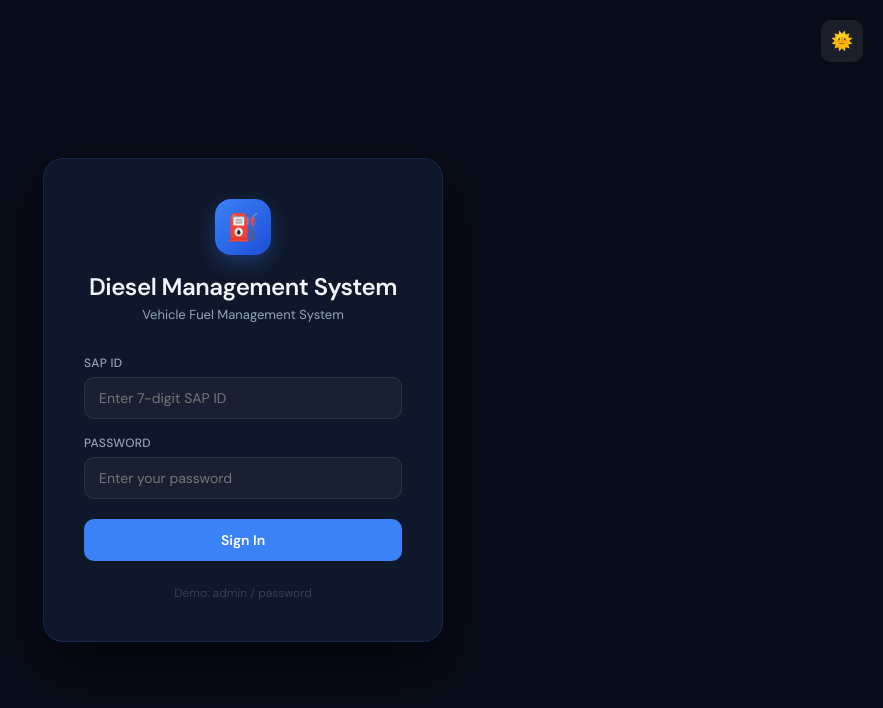
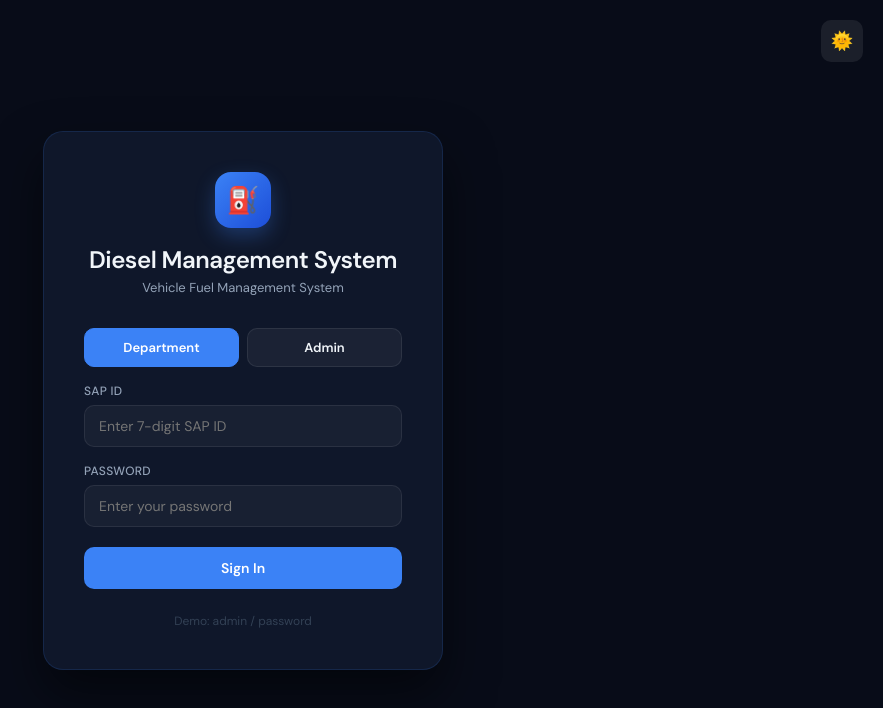
Before and after one commit to TameshwariSahu/diesel_management, a React (Vite) app in the folder frontend/: page /login in a window 1280 px wide. Shown: the top 708 px of the page, without its empty margins (397-1280 px from the left). Built offline with nearby package versions, Linux system fonts and the light colour scheme; no server answers.

Commit message:
Polish login and allocation workflow

```diff
--- a/frontend/src/components/PageHeader.jsx
+++ b/frontend/src/components/PageHeader.jsx
@@ -7,7 +7,7 @@ const PageHeader = ({ title, subtitle, showBack = true, children }) => {
 
   const theme = {
     text: isDark ? '#F1F5F9' : '#1E293B',
-    subText: isDark ? '#475569' : '#64748B',
+    subText: isDark ? '#94A3B8' : '#64748B',
   };
 
   return (
--- a/frontend/src/pages/AdminDashboard.jsx
+++ b/frontend/src/pages/AdminDashboard.jsx
@@ -33,7 +33,7 @@ const StatCard = ({ label, value, color, icon, theme }) => (
 
 const AdminDashboard = () => {
   const { isDark } = useTheme();
-  const theme = { bg: isDark ? '#080C18' : '#F1F5F9', cardBg: isDark ? '#0F172A' : '#FFFFFF', text: isDark ? '#F1F5F9' : '#1E293B', subText: isDark ? '#475569' : '#64748B', border: isDark ? 'rgba(59,130,246,0.1)' : 'rgba(0,0,0,0.05)' };
+  const theme = { bg: isDark ? '#080C18' : '#F1F5F9', cardBg: isDark ? '#0F172A' : '#FFFFFF', text: isDark ? '#F1F5F9' : '#1E293B', subText: isDark ? '#94A3B8' : '#64748B', border: isDark ? 'rgba(59,130,246,0.1)' : 'rgba(0,0,0,0.05)' };
 
   const [allocations, setAllocations] = useState([]);
   const [departments, setDepartments] = useState([]);
--- a/frontend/src/pages/DepartmentsPage.jsx
+++ b/frontend/src/pages/DepartmentsPage.jsx
@@ -9,7 +9,7 @@ import { useTheme } from '../context/ThemeContext';
 
 export default function DepartmentsPage() {
   const { isDark } = useTheme();
-  const theme = { bg: isDark ? '#080C18' : '#F1F5F9', cardBg: isDark ? '#0F172A' : '#FFFFFF', text: isDark ? '#F1F5F9' : '#1E293B', subText: isDark ? '#475569' : '#64748B', border: isDark ? 'rgba(59,130,246,0.1)' : 'rgba(0,0,0,0.05)' };
+  const theme = { bg: isDark ? '#080C18' : '#F1F5F9', cardBg: isDark ? '#0F172A' : '#FFFFFF', text: isDark ? '#F1F5F9' : '#1E293B', subText: isDark ? '#94A3B8' : '#64748B', border: isDark ? 'rgba(59,130,246,0.1)' : 'rgba(0,0,0,0.05)' };
   const input = {
     background: isDark ? "rgba(255,255,255,0.04)" : "#FFFFFF",
     border: isDark ? "1px solid rgba(255,255,255,0.08)" : "1px solid rgba(15,23,42,0.12)",
@@ -31,7 +31,6 @@ export default function DepartmentsPage() {
   const emptyForm = { dept_name: "", incharge_name: "", contact: "" };
   const [form, setForm] = useState(emptyForm);
   const [editingId, setEditingId] = useState(null);
-  const [showNewIncharge, setShowNewIncharge] = useState(false);
 
   const [currentPage, setCurrentPage] = useState(1);
   const itemsPerPage = 5;
@@ -83,7 +82,6 @@ const saveDepartment = async (e) => {
 
     setForm(emptyForm);
     setEditingId(null);
-    setShowNewIncharge(false);
     load();
   } catch (err) {
     alert(err.response?.data?.message || "Error saving department");
@@ -102,14 +100,12 @@ const saveDepartment = async (e) => {
       incharge_name: department.incharge_name || "",
       contact: department.contact || "",
     });
-    setShowNewIncharge(false);
     window.scrollTo({ top: 0, behavior: "smooth" });
   };
 
   const cancelEdit = () => {
     setEditingId(null);
     setForm(emptyForm);
-    setShowNewIncharge(false);
   };
 
   return (
@@ -122,43 +118,16 @@ const saveDepartment = async (e) => {
 
               <form onSubmit={saveDepartment} style={{ display: "grid", gridTemplateColumns: "1.3fr 1fr 1fr auto auto", gap: 10, margin: "16px 0" }}>
           <input style={input} placeholder="Department name" value={form.dept_name} onChange={(e) => setForm({ ...form, dept_name: e.target.value })} required />
-          {showNewIncharge ? (
-            <div style={{ display: "flex", gap: 5 }}>
-              <input
-                style={input}
-                placeholder="New incharge name"
-                value={form.incharge_name}
-                onChange={(e) => setForm({ ...form, incharge_name: e.target.value })}
-              />
-              <button
-                type="button"
-                onClick={() => { setShowNewIncharge(false); setForm({ ...form, incharge_name: "" }); }}
-                title="Back to saved incharges"
-                style={{ background: 'rgba(239,68,68,0.1)', border: '1px solid rgba(239,68,68,0.3)', color: '#F87171', borderRadius: 10, padding: '0 10px', cursor: 'pointer', fontSize: '16px' }}
-              >
-                ✕
-              </button>
-            </div>
-          ) : (
           <select
             style={input}
             value={form.incharge_name}
-              onChange={(e) => {
-                if (e.target.value === "__new__") {
-                  setShowNewIncharge(true);
-                  setForm({ ...form, incharge_name: "" });
-                  return;
-                }
-                setForm({ ...form, incharge_name: e.target.value });
-              }}
+            onChange={(e) => setForm({ ...form, incharge_name: e.target.value })}
           >
             <option value="" style={optionStyle}>No Incharge / Select Saved</option>
             {savedIncharges.map(name => (
               <option key={name} value={name} style={optionStyle}>{name}</option>
             ))}
-              <option value="__new__" style={{ ...optionStyle, color: '#F59E0B' }}>+ Add New Incharge</option>
           </select>
-          )}
 
           <input style={input} type="tel" maxLength={10} placeholder="Contact" value={form.contact} onChange={(e) => setForm({ ...form, contact: e.target.value.replace(/[^0-9]/g, '') })} />
           <button type="submit" style={{ background: "#3B82F6", color: "#fff", border: "none", borderRadius: 10, padding: "10px 14px", cursor: "pointer", fontWeight: 600 }}>
--- a/frontend/src/pages/DeptDashboard.jsx
+++ b/frontend/src/pages/DeptDashboard.jsx
@@ -22,7 +22,7 @@ const StatusBadge = ({ status }) => {
 
 const DeptDashboard = () => {
   const { isDark } = useTheme();
-  const theme = { bg: isDark ? '#080C18' : '#F1F5F9', cardBg: isDark ? '#0F172A' : '#FFFFFF', text: isDark ? '#F1F5F9' : '#1E293B', subText: isDark ? '#475569' : '#64748B', border: isDark ? 'rgba(59,130,246,0.1)' : 'rgba(0,0,0,0.05)' };
+  const theme = { bg: isDark ? '#080C18' : '#F1F5F9', cardBg: isDark ? '#0F172A' : '#FFFFFF', text: isDark ? '#F1F5F9' : '#1E293B', subText: isDark ? '#94A3B8' : '#64748B', border: isDark ? 'rgba(59,130,246,0.1)' : 'rgba(0,0,0,0.05)' };
 
   const [allocations, setAllocations] = useState([]);
   const [showForm, setShowForm] = useState(false);
@@ -65,7 +65,7 @@ const DeptDashboard = () => {
      <Navbar user={user} deptName={deptName} onLogout={() => { localStorage.clear(); window.location.replace('/'); }} />
       <div style={{ maxWidth: '1100px', margin: '0 auto', padding: '2rem 1.5rem' }}>
 
-        <PageHeader title={`${deptName} Dashboard`} subtitle="Manage your diesel allocation requests">
+        <PageHeader title={`${deptName} Dashboard`} subtitle="Manage your diesel allocation requests" showBack={false}>
           <button onClick={() => setShowForm(!showForm)} style={{ background: showForm ? 'rgba(239,68,68,0.1)' : '#3B82F6', border: showForm ? '1px solid rgba(239,68,68,0.2)' : 'none', color: showForm ? '#F87171' : '#fff', borderRadius: '10px', padding: '9px 20px', fontSize: '13px', fontWeight: 600, cursor: 'pointer' }}>
             {showForm ? '✕ Close' : '+ New Allocation'}
           </button>
--- a/frontend/src/pages/Login.jsx
+++ b/frontend/src/pages/Login.jsx
@@ -9,6 +9,7 @@ import { useTheme } from '../context/ThemeContext';
 const Login = () => {
   const [username, setUsername] = useState('');
   const [password, setPassword] = useState('');
+  const [loginRole, setLoginRole] = useState('employee');
   const [error, setError] = useState('');
   const [loading, setLoading] = useState(false);
   const navigate = useNavigate();
@@ -61,7 +62,8 @@ const Login = () => {
     try {
       const res = await axios.post(`${API_BASE_URL}/api/auth/login`, {
         sapId: username,
-        password: password
+        password: password,
+        expectedRole: loginRole
       });
 
       console.log("FULL BACKEND RESPONSE:", res.data);
@@ -69,6 +71,14 @@ const Login = () => {
       // ✅ EXPLICITLY get the role from the response
       const backendRole = res.data.user.role;
       console.log("Extracted Role for Routing:", backendRole);
+
+      if (backendRole !== loginRole) {
+        setError(loginRole === 'admin'
+          ? 'These credentials are not allowed for admin login.'
+          : 'These credentials are not allowed for department login.'
+        );
+        return;
+      }
 
       // ✅ FIX: Directly check the role. No defaults.
       const targetPath = backendRole === 'admin' ? '/admin' : '/department';
@@ -199,6 +209,30 @@ const Login = () => {
         )}
 
         <form onSubmit={handleLogin} style={{ display: 'flex', flexDirection: 'column', gap: '1rem' }}>
+          <div style={{ display: 'grid', gridTemplateColumns: '1fr 1fr', gap: 8 }}>
+            {[
+              { value: 'employee', label: 'Department' },
+              { value: 'admin', label: 'Admin' },
+            ].map(option => (
+              <button
+                key={option.value}
+                type="button"
+                onClick={() => setLoginRole(option.value)}
+                style={{
+                  background: loginRole === option.value ? '#3B82F6' : (isDark ? 'rgba(255,255,255,0.05)' : '#F8FAFC'),
+                  border: loginRole === option.value ? '1px solid #3B82F6' : `1px solid ${theme.inputBorder}`,
+                  color: loginRole === option.value ? '#FFFFFF' : theme.text,
+                  borderRadius: 10,
+                  padding: '10px 12px',
+                  cursor: 'pointer',
+                  fontSize: 13,
+                  fontWeight: 600,
+                }}
+              >
+                {option.label}
+              </button>
+            ))}
+          </div>
            <div>
             <label style={{ color: theme.subText, fontSize: '12px', fontWeight: 500, display: 'block', marginBottom: '6px', letterSpacing: '0.3px' }}>
               SAP ID
--- a/frontend/src/pages/NewAllocation.jsx
+++ b/frontend/src/pages/NewAllocation.jsx
@@ -9,7 +9,7 @@ const NewAllocation = ({ onSuccess }) => {
   const theme = {
     cardBg: isDark ? '#0F172A' : '#FFFFFF',
     text: isDark ? '#F1F5F9' : '#1E293B',
-    subText: isDark ? '#64748B' : '#64748B',
+    subText: isDark ? '#94A3B8' : '#64748B',
     inputBg: isDark ? 'rgba(255,255,255,0.04)' : '#FFFFFF',
     inputBorder: isDark ? 'rgba(255,255,255,0.08)' : 'rgba(15,23,42,0.12)',
     mutedInputBg: isDark ? 'rgba(255,255,255,0.02)' : '#F8FAFC',
@@ -33,7 +33,6 @@ const NewAllocation = ({ onSuccess }) => {
   vehicle_id: '',
   opening_reading: '',
   closing_reading: '',
-  authorized_by: '',
   remarks: ''
 });
   const [loading, setLoading] = useState(false);
@@ -196,12 +195,7 @@ console.log("result",result)
           </div>
         </div>
 
-        <div style={{ display: 'grid', gridTemplateColumns: '1fr 1fr', gap: '1rem', marginBottom: '1.5rem' }}>
-          <div>
-            <label style={labelStyle}>AUTHORIZED BY</label>
-            <input style={inputStyle} type="text" name="authorized_by"
-              value={formData.authorized_by} onChange={handleChange} required placeholder="Officer name" />
-          </div>
+        <div style={{ marginBottom: '1.5rem' }}>
           <div>
             <label style={labelStyle}>REMARKS</label>
             <input style={inputStyle} type="text" name="remarks"
```
Also changed, not shown: 2 other files (tests, documents, lock files or other folders). Lines whose indentation alone changed are shown as unchanged.
